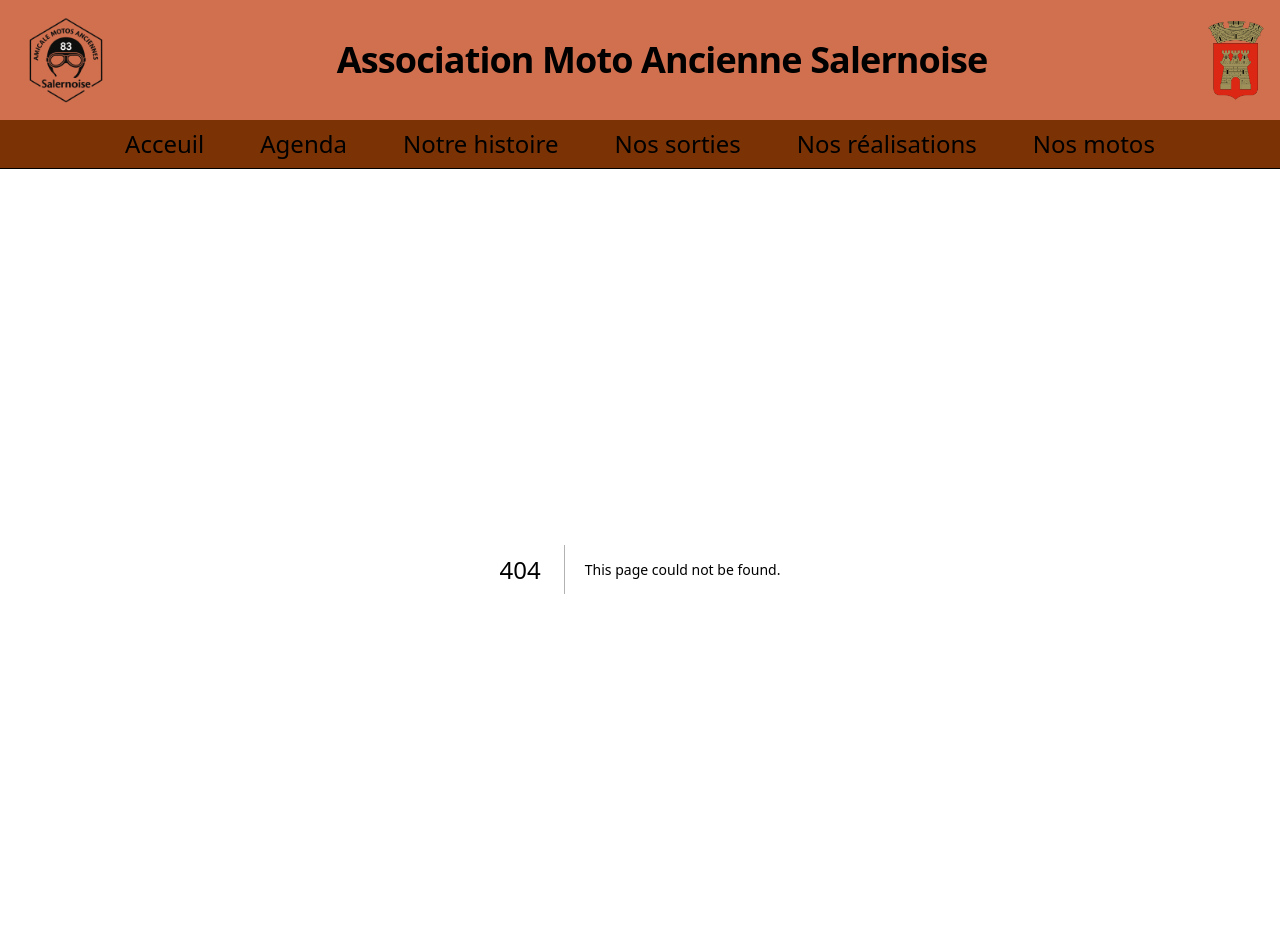
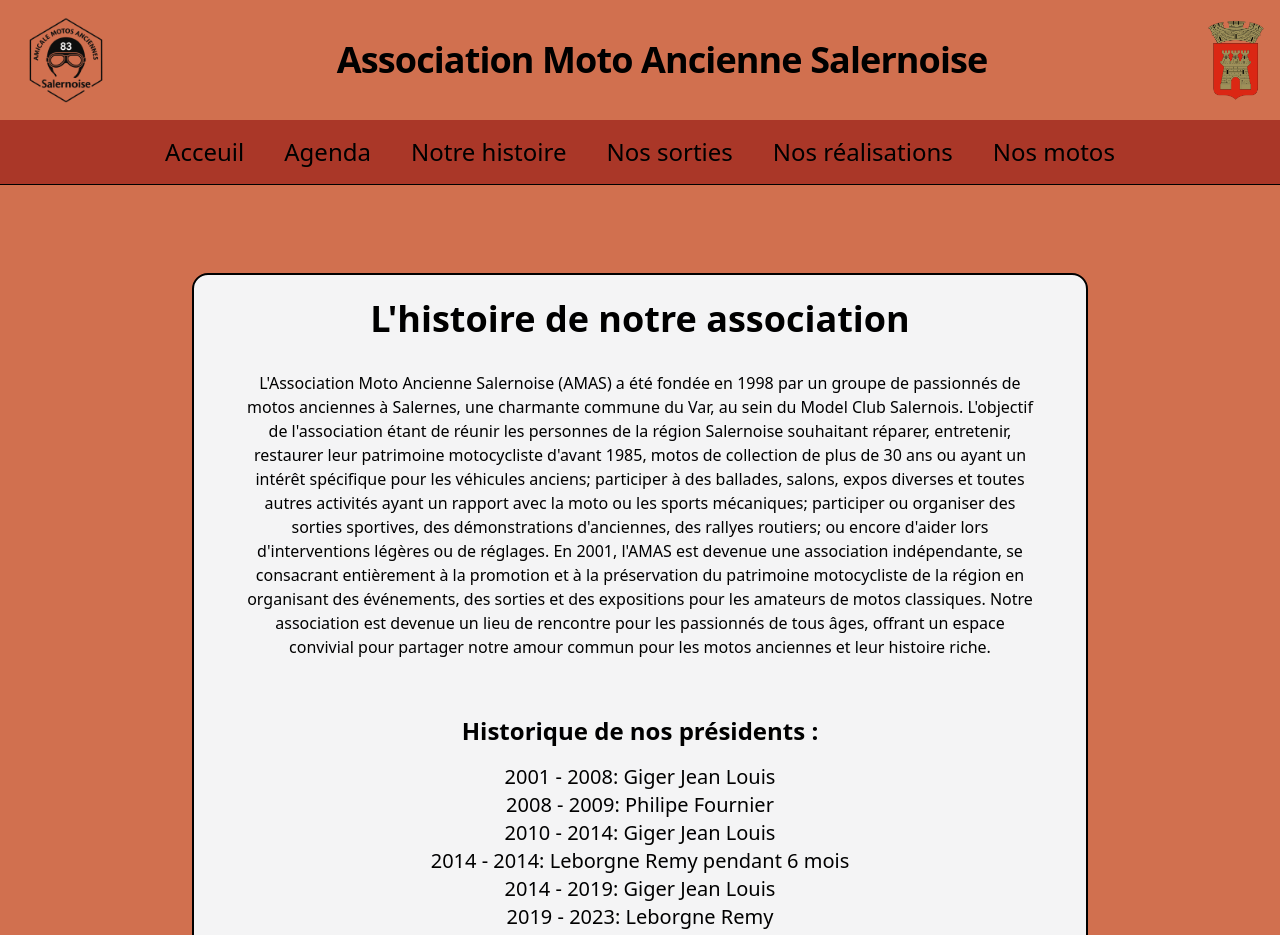
Before and after one commit to Imortelmax/AMAS, a Next.js app in the folder amas-site/: page /history in a window 1280 px wide. Before the commit this address had no page. Shown: the top 935 px of the page. Built offline with nearby package versions, Linux system fonts and the light colour scheme.

Commit message:
page histoire du club

```diff
--- a/amas-site/src/app/agenda/page.tsx
+++ b/amas-site/src/app/agenda/page.tsx
@@ -47,7 +47,7 @@ export default async function AgendaPage({
     });
 
     return (
-        <main className="min-h-screen pt-32 pb-20 px-4">
+        <main className="min-h-screen pt-22 pb-20 px-4">
             <div className="max-w-4xl mx-auto text-center">
                 <h1 className="text-4xl font-bold mb-2">Agenda</h1>
 
--- a/amas-site/src/app/globals.css
+++ b/amas-site/src/app/globals.css
@@ -3,6 +3,7 @@
 @theme {
   /* Enregistrement de ta couleur personnalisée */
   --color-amas-orange: #D1704F;
+  --color-navbar-bg: #AA3728;
 
   /* On garde les fonts par défaut de Next.js */
   --font-sans: var(--font-geist-sans);
@@ -12,7 +13,7 @@
 :root {
   /* Utilisation de ta couleur comme fond de base */
   --background: #D1704F;
-  --foreground: #ffffff; /* Texte en blanc pour un meilleur contraste */
+  --foreground: #000000; /* Texte en noir pour un meilleur contraste */
 }
 
 /* On peut supprimer le bloc @media (prefers-color-scheme: dark)
--- /dev/null
+++ b/amas-site/src/app/history/page.tsx
@@ -0,0 +1,35 @@
+export default function HistoryPage() {
+    return (
+        <main className="min-h-screen pt-22 pb-20 px-4">
+            <div className="max-w-4xl mx-auto text-center bg-zinc-100 p-6 border-2 rounded-2xl">
+                <h1 className="text-4xl text-center font-bold mb-2">L'histoire de notre association</h1>
+                <p className="p-6 ">
+                    L'Association Moto Ancienne Salernoise (AMAS) a été fondée en 1998 par un groupe
+                    de passionnés de motos anciennes à Salernes, une charmante commune du Var,
+                    au sein du <a href="https://model-club-salernois.wixsite.com/m-c-s" target="_blank">Model Club Salernois</a>.
+                    L'objectif de l'association étant de réunir les personnes de la région Salernoise souhaitant réparer, entretenir,
+                    restaurer leur patrimoine motocycliste d'avant 1985, motos de collection de plus de 30 ans ou
+                    ayant un intérêt spécifique pour les véhicules anciens; participer à des ballades, salons,
+                    expos diverses et toutes autres activités ayant un rapport avec la moto ou les sports mécaniques;
+                    participer ou organiser des sorties sportives, des démonstrations d'anciennes, des rallyes routiers;
+                    ou encore d'aider lors d'interventions légères ou de réglages.
+                    En 2001, l'AMAS est devenue une association indépendante, se consacrant entièrement à la promotion
+                    et à la préservation du patrimoine motocycliste de la région en organisant des événements, des sorties
+                    et des expositions pour les amateurs de motos classiques. Notre association est devenue un lieu de rencontre
+                    pour les passionnés de tous âges, offrant un espace convivial pour partager notre amour commun pour les
+                    motos anciennes et leur histoire riche.
+                </p>
+                <h5 className="text-2xl font-bold mt-8 mb-4">Historique de nos présidents :</h5>
+                <ul className="text-xl">
+                    <li>2001 - 2008: Giger Jean Louis</li>
+                    <li>2008 - 2009: Philipe Fournier</li>
+                    <li>2010 - 2014: Giger Jean Louis</li>
+                    <li>2014 - 2014: Leborgne Remy pendant 6 mois</li>
+                    <li>2014 - 2019: Giger Jean Louis</li>
+                    <li>2019 - 2023: Leborgne Remy</li>
+                    <li>2023 - Présent: Guibergia Adrien</li>
+                </ul>
+            </div>
+        </main>
+    );
+}
--- a/amas-site/src/app/page.tsx
+++ b/amas-site/src/app/page.tsx
@@ -3,11 +3,9 @@
 export default function HomePage() {
   return (
     <div className="flex flex-col gap-20 pb-20">
-      {/* Hero Section */}
       <section className="relative h-[80vh] flex items-center justify-center">
         <img src="/acceuil.png" alt="AMAS Acceuil" className="relative w-auto" />
       </section>
-
     </div>
   );
 }
--- a/amas-site/src/components/layout/navbar.tsx
+++ b/amas-site/src/components/layout/navbar.tsx
@@ -9,13 +9,13 @@ export default function Navbar() {
                 <img src="/blasonsalernes.webp" alt="Blason Salernes" className="h-20 w-auto" />
             </div>
             <div>
-                <ul className='flex justify-center space-x-10 text-2xl bg-amber-900'>
-                    <li className='p-2'><Link href="/">Acceuil</Link></li>
-                    <li className='p-2'><Link href="/agenda">Agenda</Link></li>
-                    <li className='p-2'><Link href="/history">Notre histoire</Link></li>
-                    <li className='p-2'><Link href="/event">Nos sorties</Link></li>
-                    <li className='p-2'><Link href="/realisations">Nos réalisations</Link></li>
-                    <li className='p-2'><Link href="/moto">Nos motos</Link></li>
+                <ul className='flex justify-center p-4 space-x-10 text-2xl bg-navbar-bg'>
+                    <li className=''><Link href="/">Acceuil</Link></li>
+                    <li className=''><Link href="/agenda">Agenda</Link></li>
+                    <li className=''><Link href="/history">Notre histoire</Link></li>
+                    <li className=''><Link href="/event">Nos sorties</Link></li>
+                    <li className=''><Link href="/realisations">Nos réalisations</Link></li>
+                    <li className=''><Link href="/moto">Nos motos</Link></li>
                 </ul>
             </div>
         </nav>
--- a/amas-site/src/components/shared/calendar-row.tsx
+++ b/amas-site/src/components/shared/calendar-row.tsx
@@ -57,7 +57,7 @@ export default function CalendarRow({ day, events }: { day: Date; events: Event[
                         <ul className="space-y-4 text-zinc-300 mb-12">
                             <li className="flex gap-2">• <span className="font-bold">Où :</span> {selectedEvent.location}</li>
                             <li className="flex gap-2">• <span className="font-bold">Public :</span> {takeTarget(selectedEvent.target)}</li>
-                            <li className="flex gap-2 leading-relaxed">
+                            <li className="flex gap-2 leading-relaxed text-left">
                             • {selectedEvent.description}
                             </li>
                         </ul>
```
